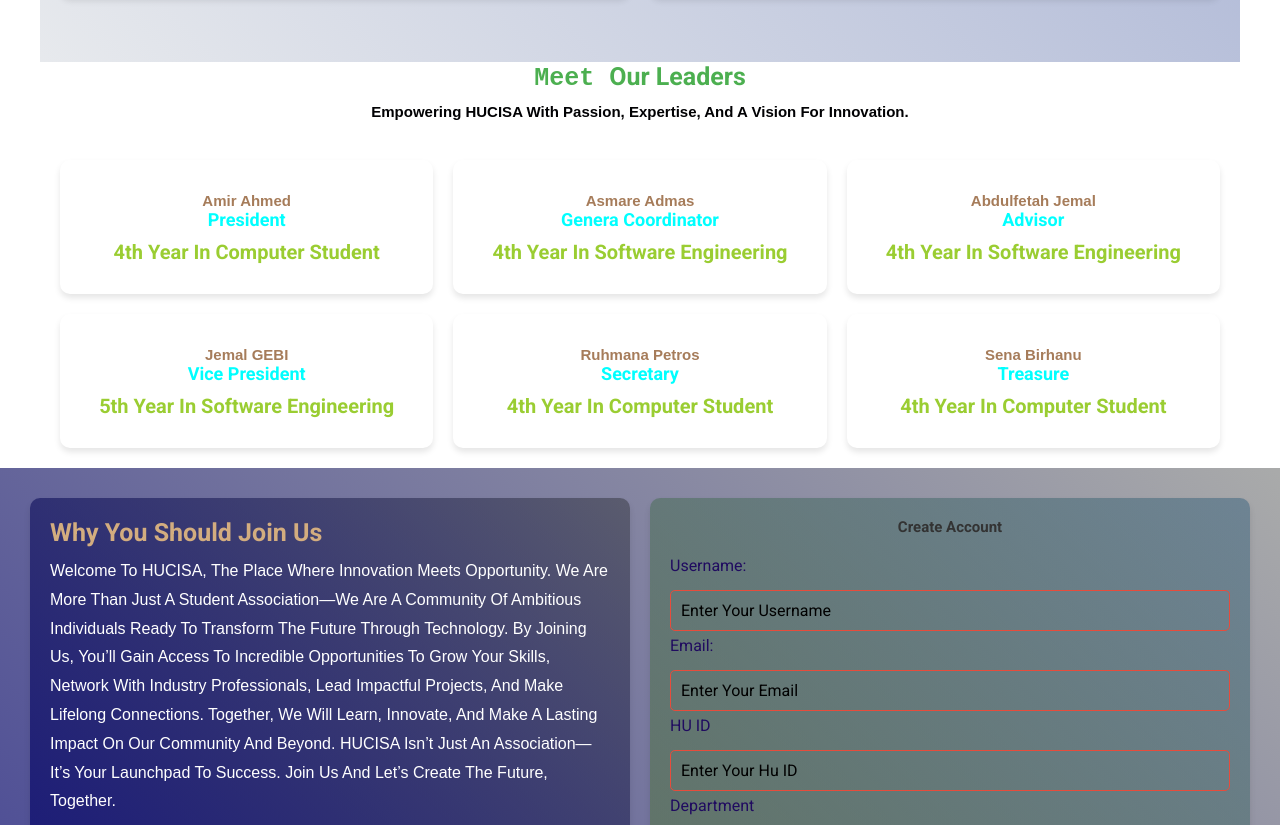
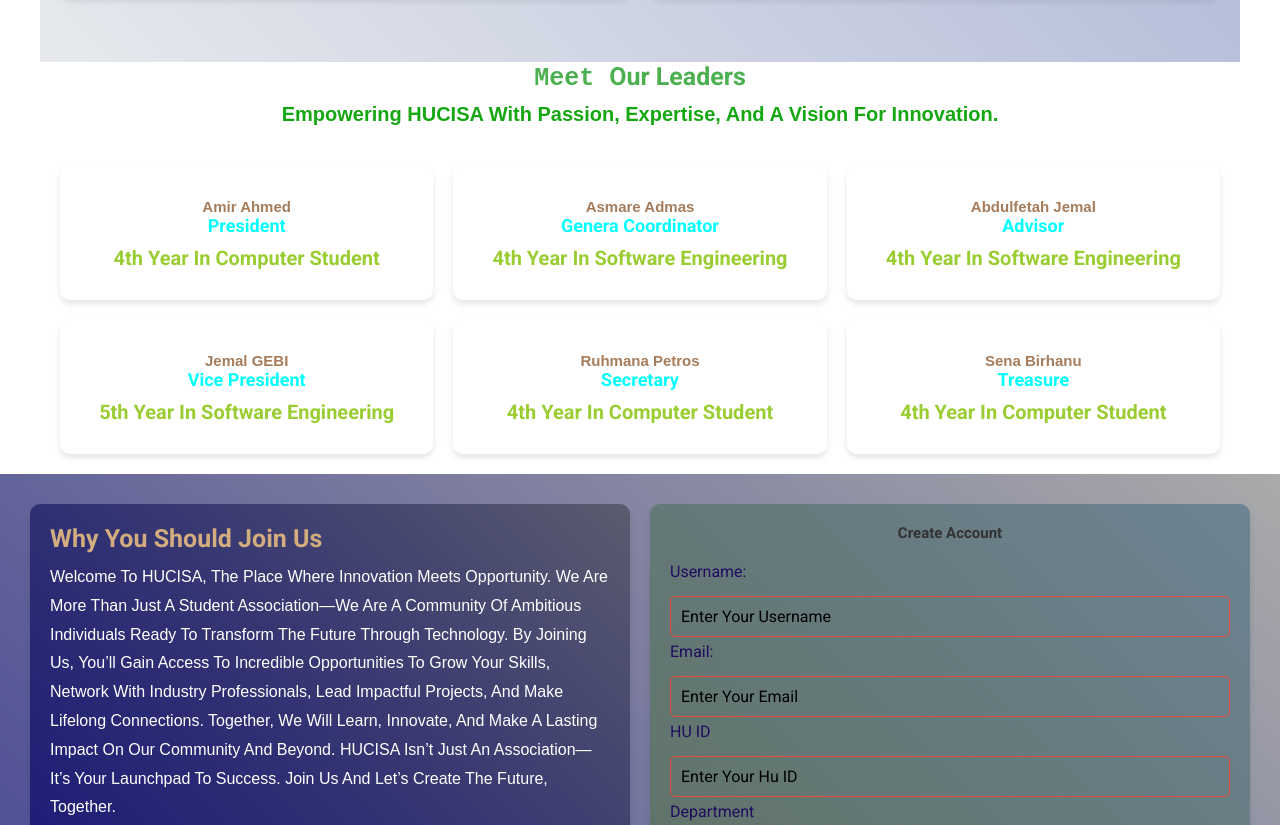
Before and after one commit to muktarbdulkader/group-web-information, a plain HTML site: page index.html in a window 1280 px wide. Shown: the part 1635-2460 px from the top of the page. Drawn offline with Linux system fonts and the light colour scheme.

Commit message:
edited file

```diff
--- a/index.html
+++ b/index.html
@@ -233,7 +233,7 @@
         </div>
     </section>
     <section class="review" id="review">
-  <h1 class="heading">Customer's <span>Review</span></h1>
+  <h1 class="heading">members's <span>Review</span></h1>
   <div class="box-container">
 
     <!-- Review 1 -->
--- a/style.css
+++ b/style.css
@@ -479,9 +479,9 @@ header button:hover {
 
 }
 .menu p {
-  font-size: 1.5rem;
+  font-size: 2rem;
   text-align: center;
-  color: #010103;
+  color: #14a711;
   font-weight: bold;
   font-family: Arial, sans-serif;
   margin-bottom: 2rem;
```
